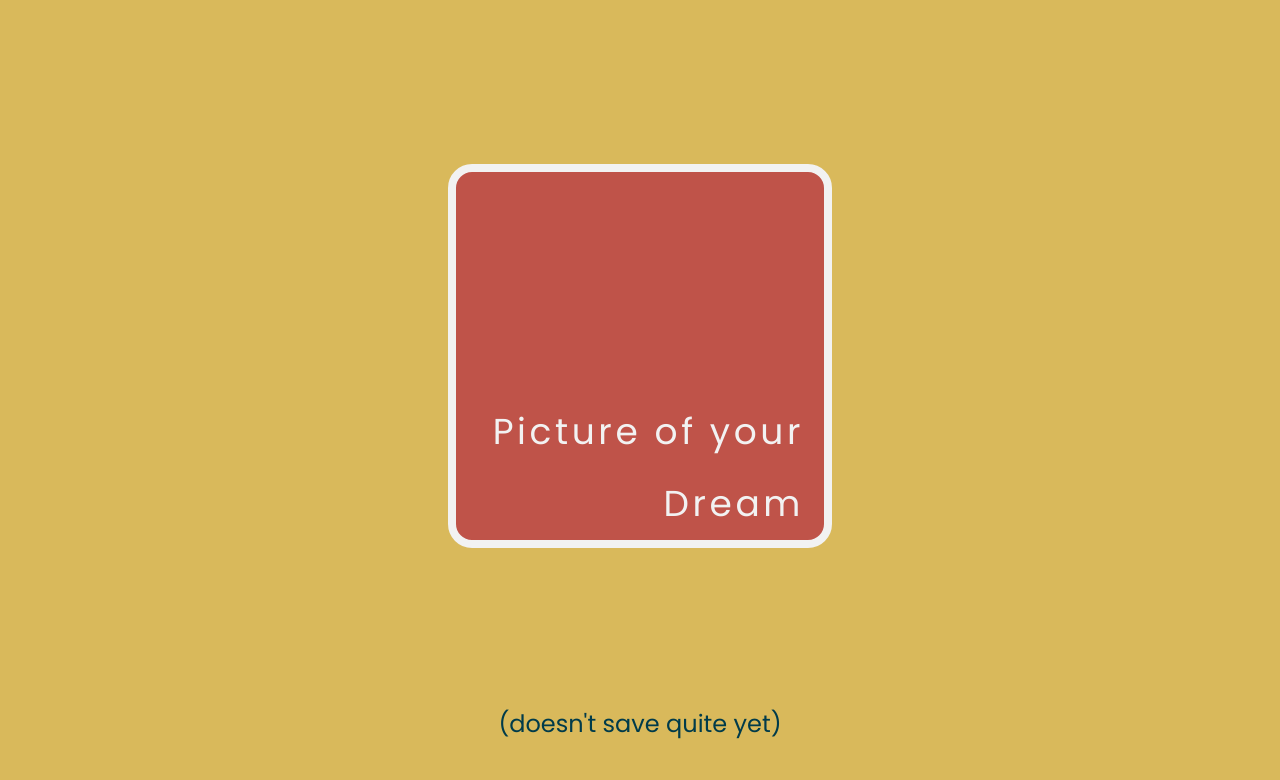
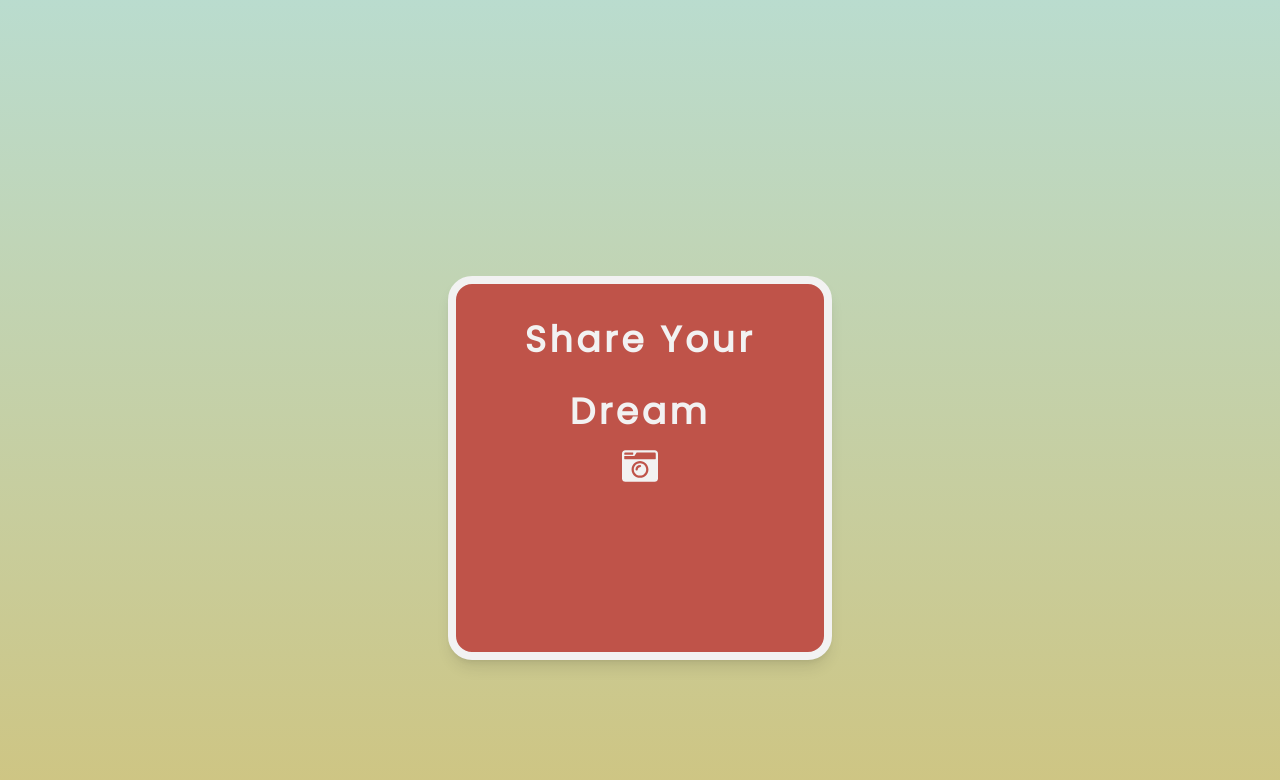
Before and after one commit to ThisTish/Portfolio_of_Tish, a React (Vite) app: page / in a window 1280 px wide. Shown: the part 2560-3340 px from the top of the page. Built offline with nearby package versions, Linux system fonts and the light colour scheme; grey boxes are pictures that could not be loaded; a web font is replaced by a local one.

Commit message:
updated landing for update message

```diff
--- a/src/components/Landing/DreamDrop.jsx
+++ b/src/components/Landing/DreamDrop.jsx
@@ -3,6 +3,7 @@ import { useCallback, useState } from "react"
 import Button from "../Utils/Button"
 import ButtonSecondary from "../Utils/ButtonSecondary"
 import Input from '../Utils/Input'
+import {FaCameraRetro } from 'react-icons/fa'
 
 const DreamDrop = () => {
 	const [preview, setPreview] = useState(null)
@@ -12,8 +13,8 @@ const DreamDrop = () => {
 	const [imgSrc, setImgSrc] = useState(null)
 	const [uploadData, setUploadData] = useState(null)
 
-	const handleClear = (event) =>{
-		event.preventDefault()
+
+	const handleClear = () =>{
 		setPicStatus('ready')
 		setPreview(null)
 		setFile([])
@@ -58,28 +59,28 @@ const DreamDrop = () => {
 		).then(res => res.json())
 
 		setImgSrc(data.secure_url)
-	console.log(data.secure_url)
 
 		setUploadData(data)
-	console.log(imgSrc)
-	console.log(data)
 
-	// push to data center for photoAlbum
 
-	setPicStatus('ready')
+		setPicStatus('saved')
 	}
 
 
 	const { acceptedFiles, getRootProps, getInputProps } = useDropzone({ onDrop })
 
 	return (
-		<div className="flex justify-center md:justify-end md:mx-28 items-center md:text-4xl text-secondary">
+		<div className="flex justify-center items-center text-secondary md:justify-end md:mx-28  md:text-4xl ">
 			<form className="dropzone flex flex-col items-center md:my-40 md:items-end space-y-10" id="dream-dropzone">
+
 				{/* start off */}
 				{picStatus === 'ready' && (
-					<div {...getRootProps()} className="w-48 md:w-96 h-48 md:h-96 bg-red border-8 border-highlight rounded-3xl flex items-end">
-						<input {...getInputProps()} placeholder="Place Your dream" />
-						<span className="text-highlight tracking-widest leading-loose text-end px-5" >Picture of your Dream</span>
+					<div {...getRootProps()} className="w-48 md:w-96 h-48 md:h-96 bg-red border-8 border-highlight rounded-3xl shadow-lg">
+						<input {...getInputProps()} />
+						<div className="flex flex-col items-center p-5 font-bold">
+						<span className="text-highlight tracking-widest leading-loose text-center px-5" >Share Your Dream</span>
+						<FaCameraRetro className="text-4xl text-highlight" />
+						</div>
 					</div>
 				)}
 			</form>
@@ -87,7 +88,7 @@ const DreamDrop = () => {
 			{/* preview before save */}
 			{picStatus === 'preview' && (
 				<form onSubmit={handleSubmit} method="post" className="dropzone flex flex-col items-center md:my-40 md:items-end space-y-10" id="dream-dropzone">
-					<img src={preview} className="w-48 md:w-96 h-48 md:h-96 border-8 border-highlight rounded-3xl flex items-end" />
+					<img src={preview} className="w-48 md:w-96 h-48 md:h-96 border-8 border-highlight rounded-3xl flex items-end shadow-lg" />
 
 					<Input
 					onChange={handleTitle}
@@ -98,15 +99,21 @@ const DreamDrop = () => {
 					/>
 					<Button type="submit" text="Save Your Dream"/>
 					<ButtonSecondary text="Clear" type="button" onClick={handleClear}/>
+				</form>
+			)}
+			{picStatus === 'saved' && (
+				<div className="flex flex-col my-10 items-center space-x-10">
+				<img src={preview} className="w-48 my-10 md:w-96 h-48 md:h-96 border-8 border-highlight rounded-3xl shadow-lg" />
+				<div className="flex flex-col items-center text-secondary ml-0">
+				<p className="text-2xl ">Dream saved!</p>
+				<p className="text-2xl ">Dream Display in progress</p>
+				<p className="text-2xl ">Check back soon!</p>
+				</div>
+				</div>
 
-				</form>
 			)}
 		</div>
 	)
 }
 
 export default DreamDrop
-
-	{/* OLD */}
-					{/* <input onChange={handleTitle} type='text' name="title" id="title" placeholder='Title Your Dream' className="placeholder-primary rounded-3xl px-3" /> */}
-					{/* <button type="submit" className="text-primary font-semibold p-5 tracking-tighter text-xs bg-secondary rounded-full border-2 border-highlight hover:bg-green hover:border-0 md:text-base lg:text-lg">Add Your Dream</button> */}
--- a/src/components/Landing/YourDream.jsx
+++ b/src/components/Landing/YourDream.jsx
@@ -3,12 +3,12 @@ import Gallery from "./Gallery"
 
 const YourDream = () => {
 	return (
-		<>		<div style={{background: 'linear-gradient(to top, var(--green), var(--primary)'}}>
+		<>
 			<DreamDrop />
-		</div>
-			<div>
-				<Gallery />
-			</div>
+
+
+				{/* <Gallery /> */}
+
 		</>
 
 	)
--- a/src/components/Utils/Input.jsx
+++ b/src/components/Utils/Input.jsx
@@ -7,7 +7,7 @@ const Input = ({placeholder, type, name, id, onChange }) => {
 		name={name}
 		id={id}
 		onChange={onChange}
-		className="rounded-full bg-transparent border-highlight border-4 p-2 md:px-4 text-secondary placeholder-primary focus:color lg:w-72" />
+		className="rounded-full bg-transparent border-highlight border-4 p-2 md:px-4 text-secondary placeholder:text-secondary focus:color lg:w-72" />
 	)
 }
 
--- a/src/pages/Landing.jsx
+++ b/src/pages/Landing.jsx
@@ -1,7 +1,7 @@
 import DreamDrop from "../components/Landing/DreamDrop"
 import Hero from "../components/Landing/Hero"
 import MyDreams from "../components/Landing/MyDreams"
-// import YourDream from "../components/Landing/YourDream"
+import YourDream from "../components/Landing/YourDream"
 
 
 
@@ -22,15 +22,15 @@ const Landing = () => {
 					<MyDreams />
 				</div>
 
-{/*
-				<div>
+
+				{/* <div>
 					<YourDream />
 				</div> */}
 
-				<div className="pb-96 flex flex-col items-center justify-center bg-yellow ">
+				<div className="pb-96 space-y-28 flex flex-col items-center justify-center" style={{background: 'linear-gradient(to top, var(--yellow), var(--primary)'}}>
 			<h1 className='text-highlight text-3xl font-bold [text-shadow:_-2px_4px_0_var(--shadow)] md:text-5xl lg:text-7xl'>Your Dreams</h1>
 					<DreamDrop />
-					<p className="text-2xl text-secondary">(doesn't save quite yet)</p>
+
 				</div>
 
 
```
